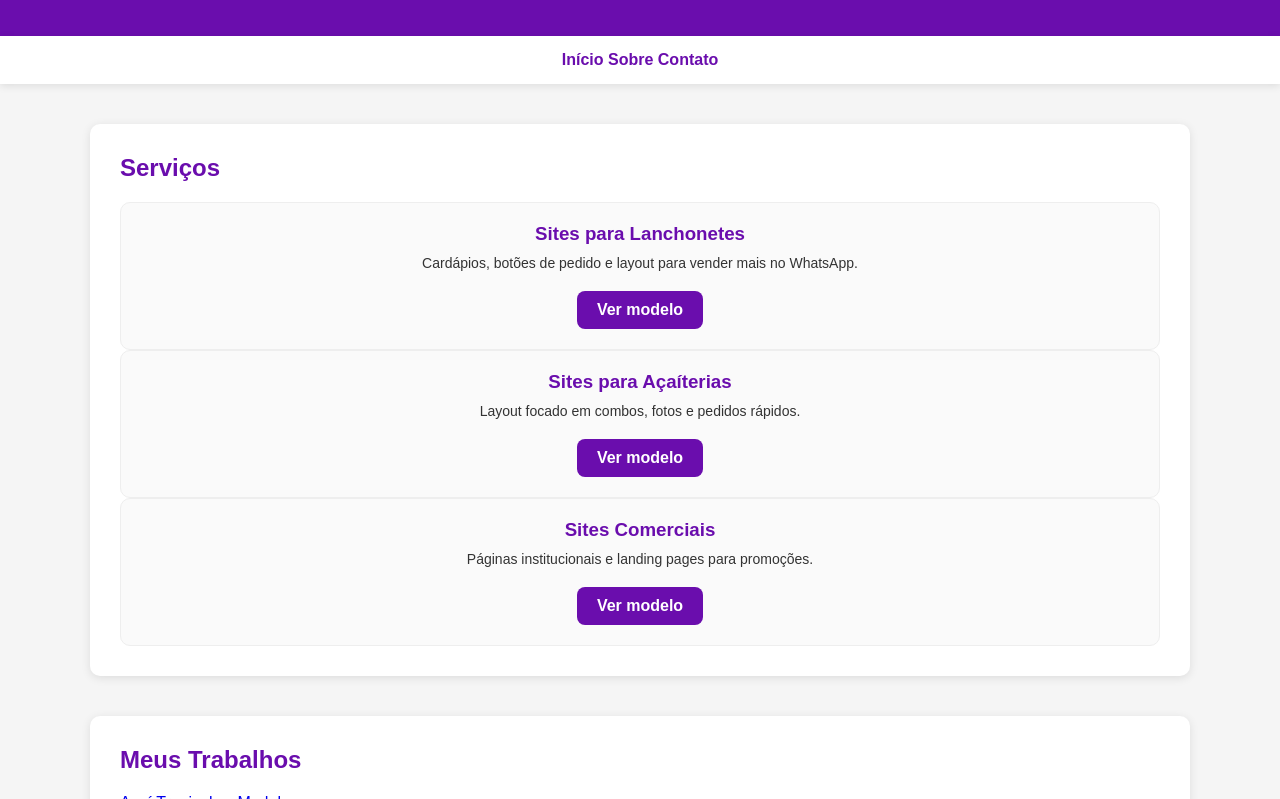
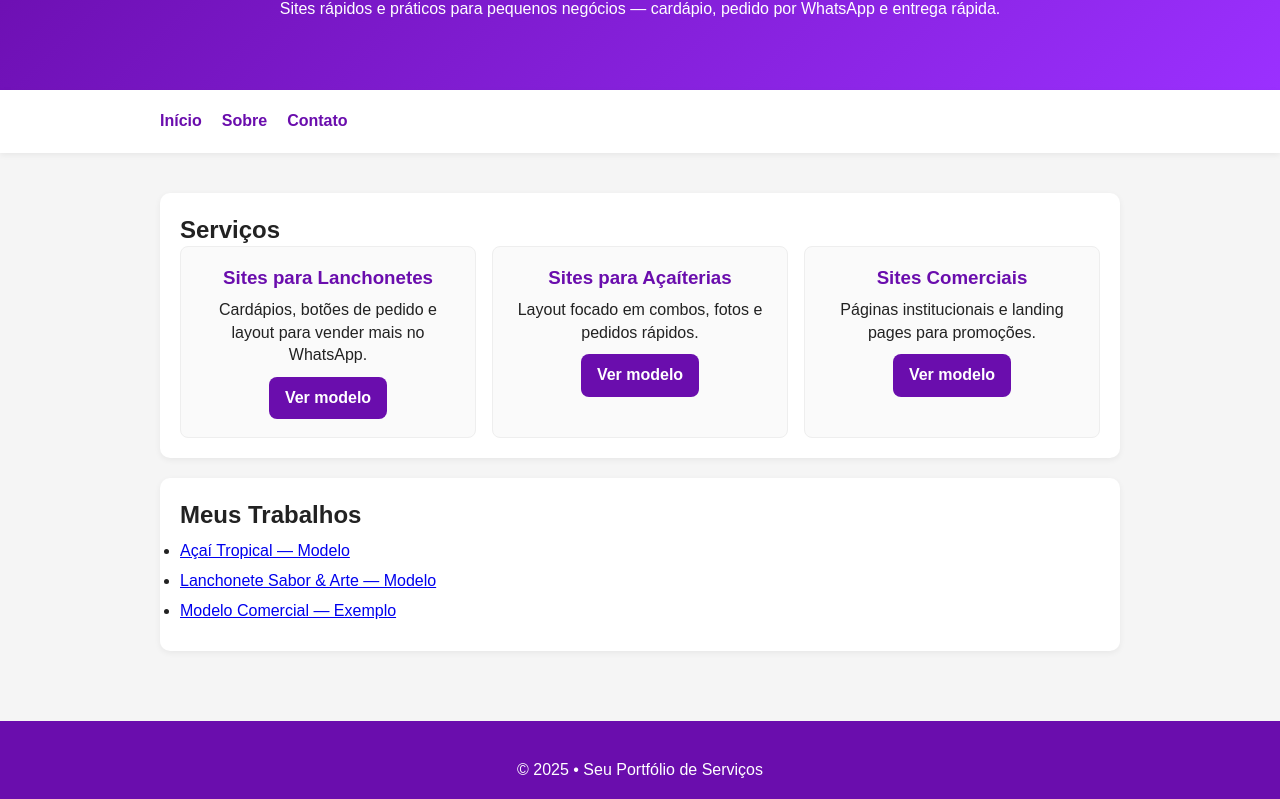
Before and after one commit to kaioferreiraguilherme/Meu_blog, a plain HTML site: page index.html in a window 1280 px wide. Shown: the part 117-916 px from the top of the page. Drawn offline with Linux system fonts and the light colour scheme; files that its build step writes are made by us from their sources.

Commit message:
Update style.css

```diff
--- a/style.css
+++ b/style.css
@@ -1,20 +1,15 @@
-*{margin:0;padding:0;box-sizing:border-box;font-family:Arial, sans-serif;}
-body{background:#f5f5f5;color:#333;}
-
-header{background:#6a0dad;color:#fff;padding:40px 20px;text-align:center;}
-header h1{font-size:36px;font-weight:bold;}
-header p{margin-top:10px;font-size:18px;}
-
-nav{background:#fff;padding:15px 20px;box-shadow:0 2px 8px rgba(0,0,0,0.1);display:flex;justify-content:center;gap:20px;}
-nav a{text-decoration:none;color:#6a0dad;font-weight:bold;}
-
-.section{max-width:1100px;margin:40px auto;background:#fff;padding:30px;border-radius:10px;box-shadow:0 2px 10px rgba(0,0,0,0.1);}
-h2{color:#6a0dad;margin-bottom:20px;}
-
-.servicos{display:grid;grid-template-columns:repeat(auto-fit, minmax(250px,1fr));gap:20px;}
-.card{padding:20px;border-radius:10px;background:#fafafa;border:1px solid #eee;text-align:center;}
-.card h3{color:#6a0dad;margin-bottom:10px;}
-.card p{font-size:14px;margin-bottom:10px;}
-.card a{display:inline-block;margin-top:10px;padding:10px 20px;background:#6a0dad;color:#fff;text-decoration:none;border-radius:8px;font-weight:bold;}
-
-footer{text-align:center;padding:20px;background:#6a0dad;color:#fff;margin-top:40px;}
+/* style.css - layout simples e limpo */
+*{box-sizing:border-box;margin:0;padding:0}
+body{font-family:Arial, sans-serif;background:#f5f5f5;color:#222;line-height:1.4}
+.container{max-width:1000px;margin:0 auto;padding:20px}
+.site-header{background:linear-gradient(135deg,#6a0dad,#9b30ff);color:#fff;padding:50px 0;text-align:center}
+.nav{background:#fff;box-shadow:0 2px 6px rgba(0,0,0,0.06)}
+.nav .container{display:flex;gap:20px;align-items:center}
+.nav a{color:#6a0dad;text-decoration:none;font-weight:700}
+.section{background:#fff;border-radius:10px;padding:20px;margin:20px 0;box-shadow:0 2px 6px rgba(0,0,0,0.06)}
+.grid{display:grid;grid-template-columns:repeat(auto-fit,minmax(240px,1fr));gap:16px}
+.card{background:#fafafa;padding:18px;border-radius:8px;border:1px solid #eee;text-align:center}
+.card h3{color:#6a0dad;margin-bottom:8px}
+.btn{display:inline-block;margin-top:10px;padding:10px 16px;background:#6a0dad;color:#fff;text-decoration:none;border-radius:8px;font-weight:bold}
+.works li{margin:8px 0}
+.site-footer{background:#6a0dad;color:#fff;padding:18px;text-align:center;margin-top:30px}
```
